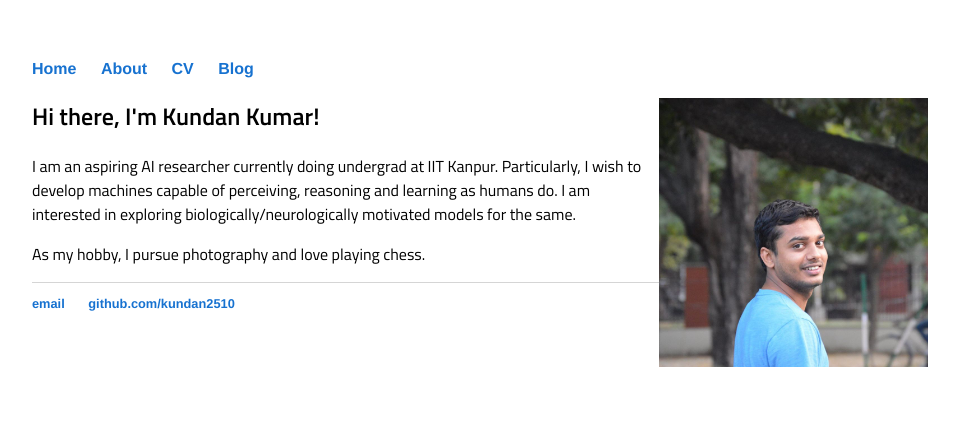
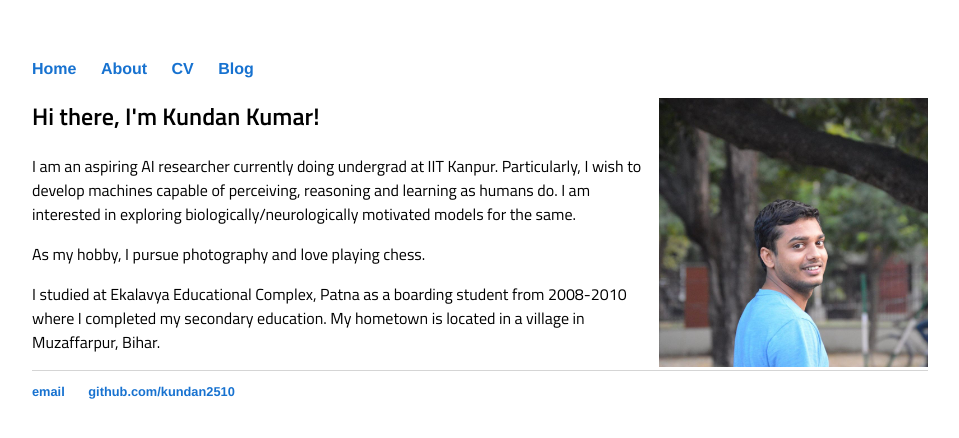
Before and after one commit to kundan2510/kundan2510.github.io, a Jekyll site: the page built from about.html, in a window 1280 px wide. Shown: the top 438 px of the page, without its empty margins (160-1119 px from the left). Built offline with Jekyll 4.4.1, drawn with Linux system fonts in a browser that asks for light colours.

Commit message:
Update about.html

```diff
--- a/about.html
+++ b/about.html
@@ -7,4 +7,6 @@ title: Kundan Kumar
 	<h2>Hi there, I'm Kundan Kumar!</h2>
 	<p>I am an aspiring AI researcher currently doing undergrad at IIT Kanpur. Particularly, I wish to develop machines capable of perceiving, reasoning and learning as humans do.
 	I am interested in exploring biologically/neurologically motivated models for the same. </p><p></p>As my hobby, I pursue photography and love playing chess.</p>
+	<p>I studied at Ekalavya Educational Complex, Patna as a boarding student from 2008-2010 where I completed my secondary education.
+	My hometown is located in a village in Muzaffarpur, Bihar.</p>
 </div><!-- /.blurb -->
```
